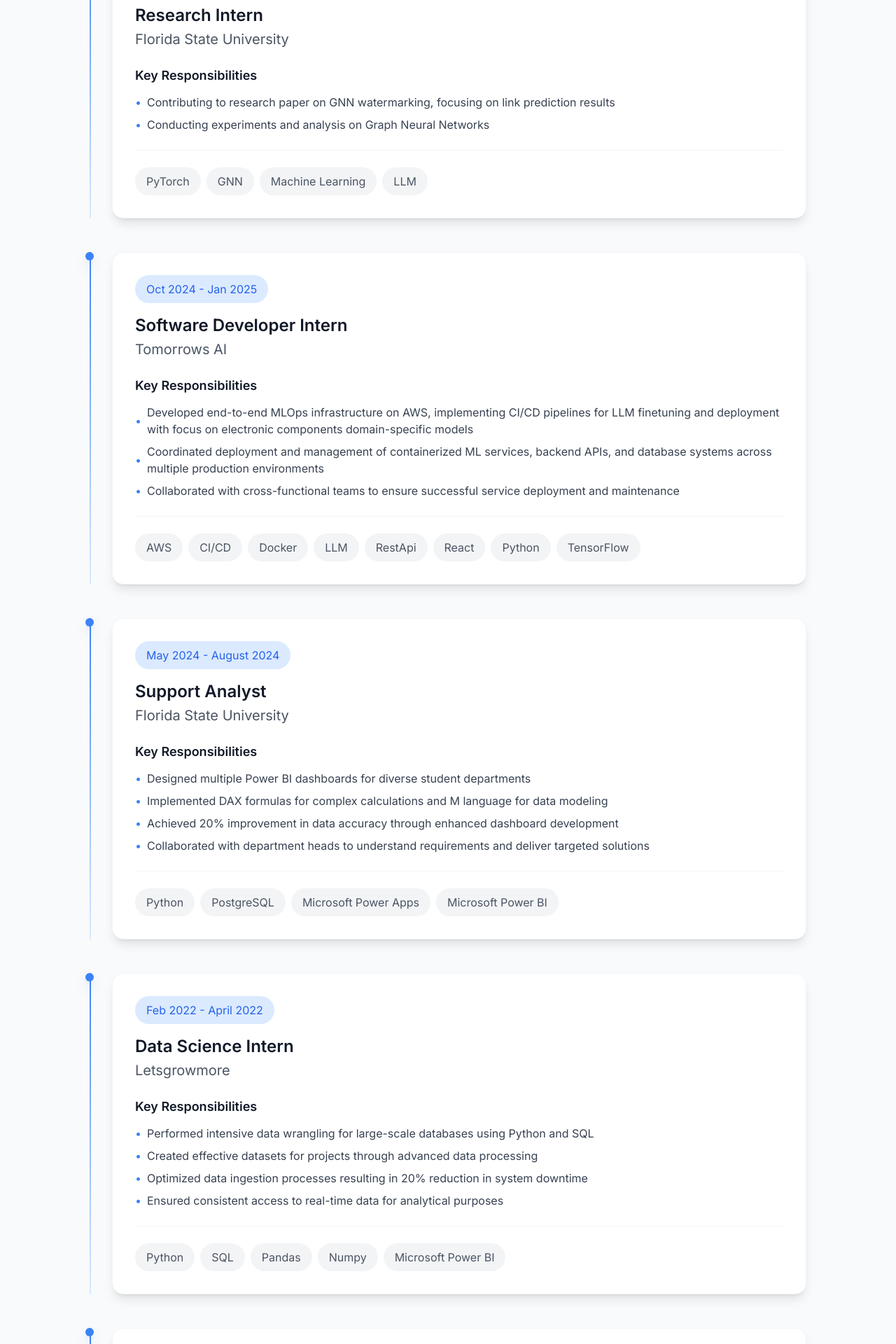
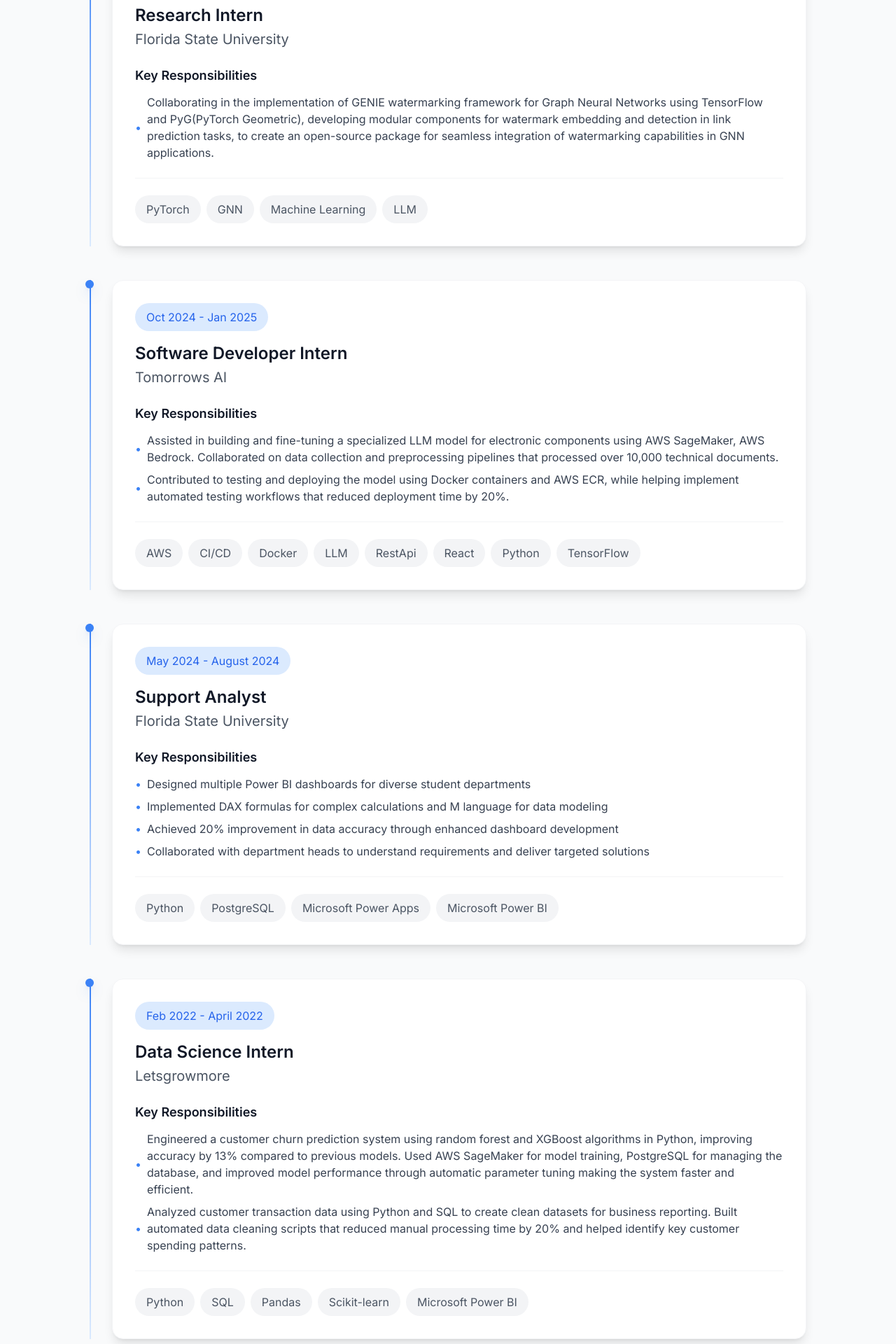
Before and after one commit to kedarawale/portfolio, a Next.js app: page / in a window 1280 px wide. Shown: the part 3460-5380 px from the top of the page at 70% size. Built offline with nearby package versions, Linux system fonts and the light colour scheme.

Commit message:
Update Experiences.tsx

```diff
--- a/components/Experiences.tsx
+++ b/components/Experiences.tsx
@@ -7,8 +7,7 @@ export default function Experiences() {
       company: "Florida State University",
       period: "Jan 2025 - Present",
       responsibilities: [
-        "Contributing to research paper on GNN watermarking, focusing on link prediction results",
-        "Conducting experiments and analysis on Graph Neural Networks "
+        "Collaborating in the implementation of GENIE watermarking framework for Graph Neural Networks using TensorFlow and PyG(PyTorch Geometric), developing modular components for watermark embedding and detection in link prediction tasks, to create an open-source package for seamless integration of watermarking capabilities in GNN applications."
       ],
       technologies: ["PyTorch", "GNN", "Machine Learning", "LLM"]
     },
@@ -17,9 +16,8 @@ export default function Experiences() {
       "company": "Tomorrows AI",
       "period": "Oct 2024 - Jan 2025",
       "responsibilities": [
-          "Developed end-to-end MLOps infrastructure on AWS, implementing CI/CD pipelines for LLM finetuning and deployment with focus on electronic components domain-specific models",
-          "Coordinated deployment and management of containerized ML services, backend APIs, and database systems across multiple production environments",
-          "Collaborated with cross-functional teams to ensure successful service deployment and maintenance"
+          "Assisted in building and fine-tuning a specialized LLM model for electronic components using AWS SageMaker, AWS Bedrock. Collaborated on data collection and preprocessing pipelines that processed over 10,000 technical documents.",
+          "Contributed to testing and deploying the model using Docker containers and AWS ECR, while helping implement automated testing workflows that reduced deployment time by 20%."
       ],
       "technologies": [
           "AWS",
@@ -54,16 +52,15 @@ export default function Experiences() {
       "company": "Letsgrowmore",
       "period": "Feb 2022 - April 2022",
       "responsibilities": [
-          "Performed intensive data wrangling for large-scale databases using Python and SQL",
-          "Created effective datasets for projects through advanced data processing",
-          "Optimized data ingestion processes resulting in 20% reduction in system downtime",
-          "Ensured consistent access to real-time data for analytical purposes"
+
+          "Engineered a customer churn prediction system using random forest and XGBoost algorithms in Python, improving accuracy by 13% compared to previous models. Used AWS SageMaker for model training, PostgreSQL for managing the database, and improved model performance through automatic parameter tuning making the system faster and efficient.",
+          "Analyzed customer transaction data using Python and SQL to create clean datasets for business reporting. Built automated data cleaning scripts that reduced manual processing time by 20% and helped identify key customer spending patterns."
       ],
       "technologies": [
           "Python",
           "SQL",
           "Pandas",
-          "Numpy",
+          "Scikit-learn",
           "Microsoft Power BI"
       ]
   },
```
